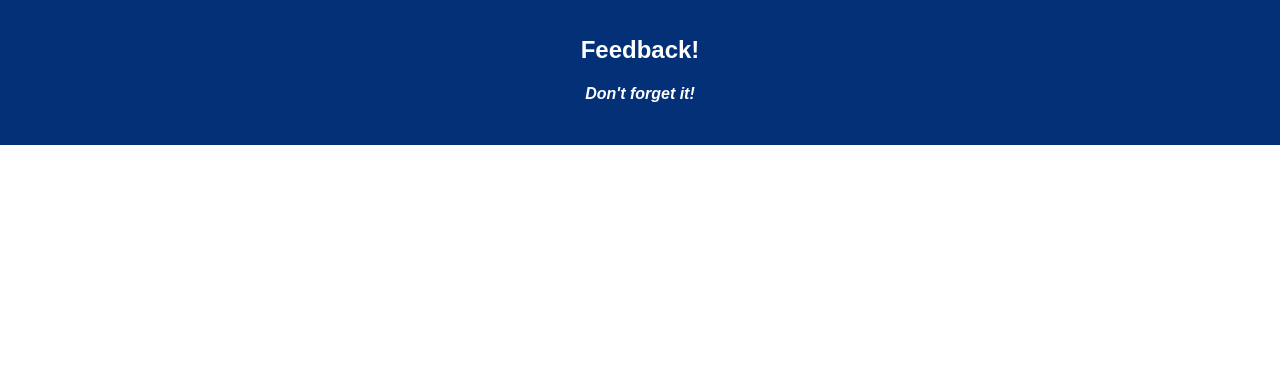
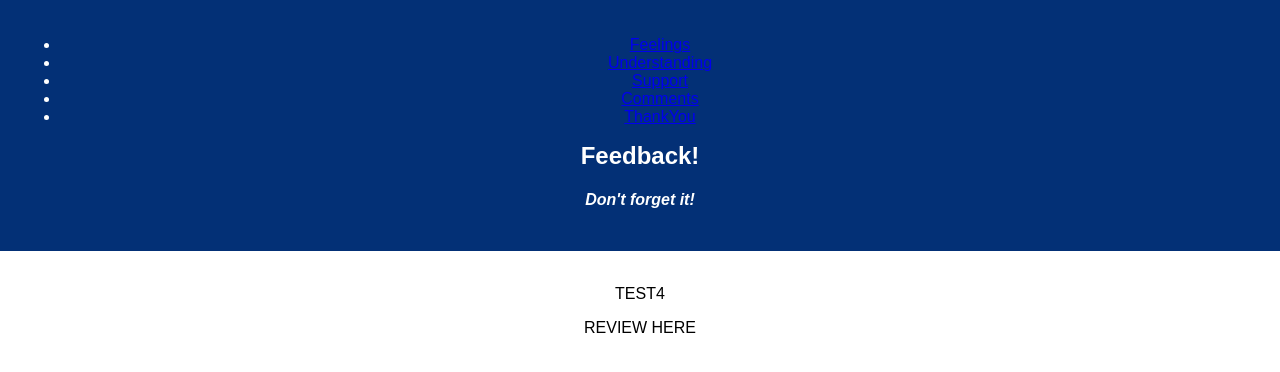
Before and after one commit to mbts8984/Redux-Feedback-Form, a React (Create React App) app: page /#/commentsIn in a window 1280 px wide. Shown: the top 372 px of the page. Built offline with nearby package versions, Linux system fonts and the light colour scheme.

Commit message:
added all components and set up app.js

```diff
--- a/package.json
+++ b/package.json
@@ -4,11 +4,13 @@
   "private": true,
   "proxy": "http://localhost:5000",
   "dependencies": {
+    "@material-ui/core": "^3.9.3",
     "axios": "^0.17.1",
     "pg": "^7.4.1",
     "react": "^16.8.6",
     "react-dom": "^16.8.6",
     "react-redux": "^7.0.3",
+    "react-router-dom": "^5.0.0",
     "react-scripts": "^3.0.1",
     "redux": "^4.0.1",
     "redux-logger": "^3.0.6"
--- a/src/components/App/App.js
+++ b/src/components/App/App.js
@@ -1,19 +1,67 @@
 import React, { Component } from 'react';
 import axios from 'axios';
 import './App.css';
+import {Button} from '@material-ui/core';
+
+//Redux stuff
+import {connect} from 'react-redux';
+import { HashRouter, Route, Link } from 'react-router-dom';
+
+
+//Import components
+import Feeling from '../Feeling/Feeling.jsx';
+import Understanding from '../Understanding/Understanding.jsx';
+import Support from '../Support/Support.jsx';
+import Comments from '../Comments/Comments.jsx';
+import Success from '../Success/Success.jsx';
+import Review from '../Review/Review.jsx';
 
 class App extends Component {
+
+  // State to hold feedback before passing to DB
+  state = {
+    feedback: {
+      feelings: '',
+      understanding: '',
+      support: '',
+      comments: ''
+    }
+  }
+
   render() {
     return (
       <div className="App">
+       <HashRouter>
         <header className="App-header">
+         <ul>
+           <li><Link to='/'>Feelings</Link></li>
+           <li><Link to='/understandingIn'>Understanding</Link></li>
+           <li><Link to='/supportIn'>Support</Link></li>
+           <li><Link to='/commentsIn'>Comments</Link></li>
+           <li><Link to='/success'>ThankYou</Link></li>
+         </ul>
           <h1 className="App-title">Feedback!</h1>
           <h4><i>Don't forget it!</i></h4>
         </header>
         <br/>
+
+        <Route exact path='/' component={ Feeling } />
+        <Route path='/understandingIn' component={ Understanding } />
+        <Route path='/supportIn' component={ Support } />
+        <Route path='/commentsIn' component={ Comments } />
+        <Route path='/success' component={ Success } />
+        <Review />
+
+       </HashRouter>
       </div>
     );
   }
 }
 
-export default App;
+const mapReduxStateToProps = (reduxState) => {
+  return {
+    reduxState
+  }
+}
+
+export default connect(mapReduxStateToProps)(App);
--- /dev/null
+++ b/src/components/Comments/Comments.jsx
@@ -0,0 +1,17 @@
+import React, { Component } from 'react';
+import { connect } from 'react-redux';
+
+export class Comments extends Component {
+    render() {
+        return <p>TEST4</p>
+    }
+
+}
+
+const mapStateToProps = (reduxState) => {
+    return {
+        reduxState
+    }
+}
+
+export default connect(mapStateToProps)(Comments)
--- /dev/null
+++ b/src/components/Feeling/Feeling.jsx
@@ -0,0 +1,17 @@
+import React, { Component } from 'react';
+import { connect } from 'react-redux';
+
+export class Feeling extends Component {
+  render(){
+      return <p>TEST</p>
+  }
+
+}
+
+const mapStateToProps = (reduxState) => {
+    return {
+        reduxState
+    }
+}
+
+export default connect(mapStateToProps)(Feeling)
--- /dev/null
+++ b/src/components/Review/Review.jsx
@@ -0,0 +1,17 @@
+import React, { Component } from 'react';
+import { connect } from 'react-redux';
+
+export class Review extends Component {
+    render() {
+        return <p>REVIEW HERE</p>
+    }
+
+}
+
+const mapStateToProps = (reduxState) => {
+    return {
+        reduxState
+    }
+}
+
+export default connect(mapStateToProps)(Review)
--- /dev/null
+++ b/src/components/Success/Success.jsx
@@ -0,0 +1,17 @@
+import React, { Component } from 'react';
+import { connect } from 'react-redux';
+
+export class Success extends Component {
+    render() {
+        return <p>TEST5</p>
+    }
+
+}
+
+const mapStateToProps = (reduxState) => {
+    return {
+        reduxState
+    }
+}
+
+export default connect(mapStateToProps)(Success)
--- /dev/null
+++ b/src/components/Support/Support.jsx
@@ -0,0 +1,17 @@
+import React, { Component } from 'react';
+import { connect } from 'react-redux';
+
+export class Support extends Component {
+    render() {
+        return <p>TEST3</p>
+    }
+
+}
+
+const mapStateToProps = (reduxState) => {
+    return {
+        reduxState
+    }
+}
+
+export default connect(mapStateToProps)(Support)
--- /dev/null
+++ b/src/components/Understanding/Understanding.jsx
@@ -0,0 +1,17 @@
+import React, { Component } from 'react';
+import { connect } from 'react-redux';
+
+export class Understanding extends Component {
+    render() {
+        return <p>TEST2</p>
+    }
+
+}
+
+const mapStateToProps = (reduxState) => {
+    return {
+        reduxState
+    }
+}
+
+export default connect(mapStateToProps)(Understanding)
--- a/src/index.js
+++ b/src/index.js
@@ -10,10 +10,16 @@ import { createStore, combineReducers, applyMiddleware } from 'redux';
 import { Provider } from 'react-redux';
 
 
+
+// Feedback reducer. Being called from each step in the feedback form
+const feedbackReducer = (state={}, action) => {
+    return state;
+}
+
 // create store and add middleware
 const storeInstance = createStore(
     combineReducers({
-
+        feedbackReducer
     }),
     applyMiddleware(logger),
 );
```
Also changed, not shown: 1 other file (tests, documents, lock files or other folders).
